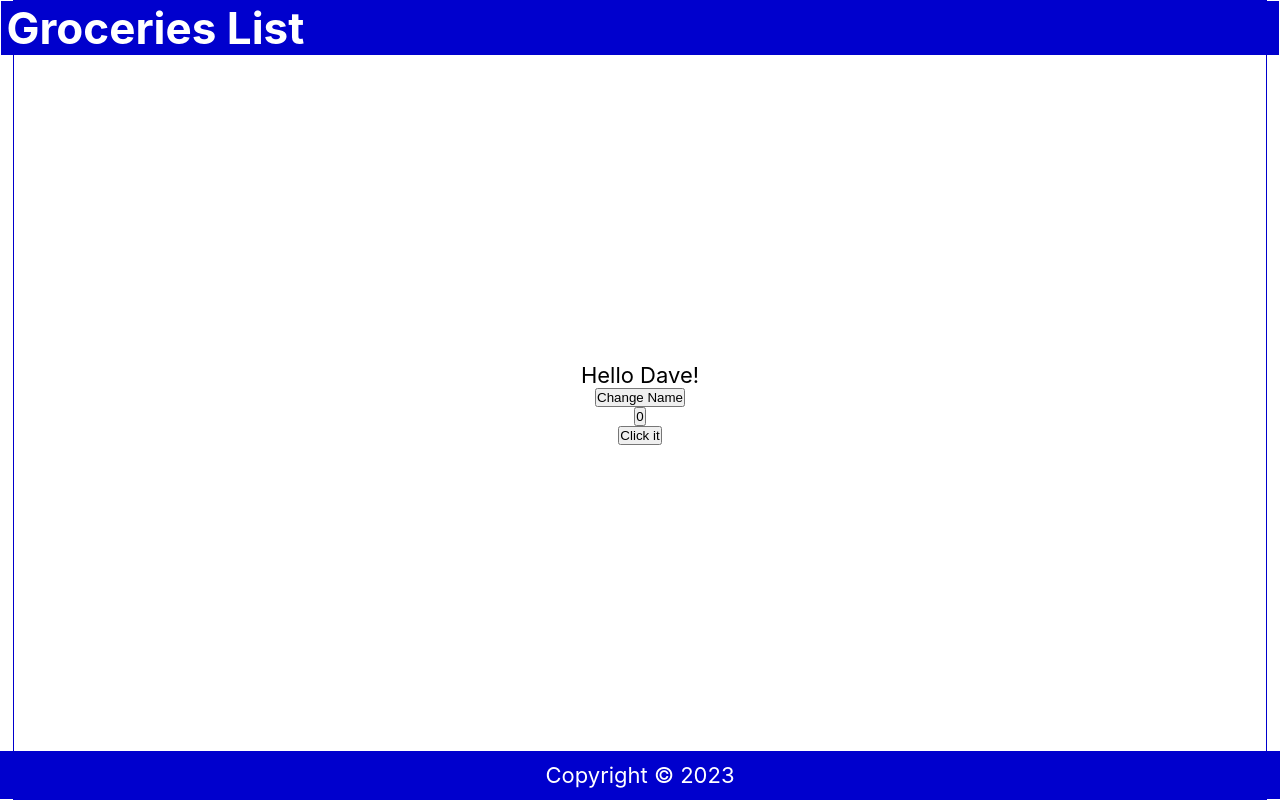
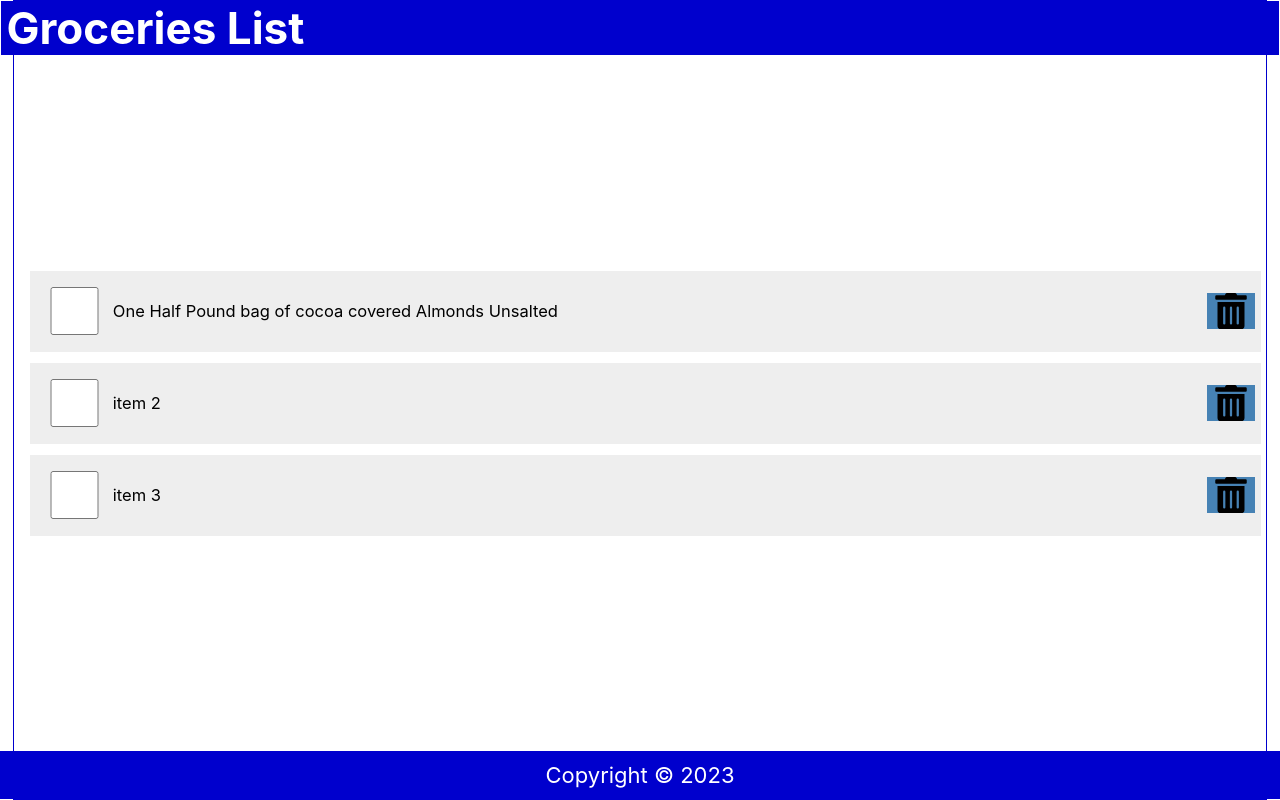
Before and after one commit to Asilshah006/React-Course, a React (Create React App) app in the folder myapp/: page / in a window 1280 px wide. Built offline with nearby package versions, Linux system fonts and the light colour scheme.

Commit message:
Chapter 7 : List & Keys

```diff
--- a/myapp/package.json
+++ b/myapp/package.json
@@ -8,6 +8,7 @@
     "@testing-library/user-event": "^13.5.0",
     "react": "^18.2.0",
     "react-dom": "^18.2.0",
+    "react-icons": "^4.7.1",
     "react-scripts": "5.0.1",
     "web-vitals": "^2.1.4"
   },
--- a/myapp/src/Content.js
+++ b/myapp/src/Content.js
@@ -1,34 +1,56 @@
-import React from 'react'
-import { useState } from 'react';
-
+import React, { useState } from 'react'
+import { FaTrashAlt } from 'react-icons/fa'
 
 const Content = () => {
-  const [name, setName] =useState('Dave');
-  const [count, setCount] = useState(0);
+  const [items , setItems] = useState([
+    {
+      id : 1,
+      checked : false,
+      item : "One Half Pound bag of cocoa covered Almonds Unsalted"
+    },
+    {
+      id : 2,
+      checked : false,
+      item : "item 2"
+    },
+    {
+      id : 3,
+      checked : false,
+      item : "item 3"
+    },
+  ])
 
-  const handleNameChange = () =>{
-        const names = ['bob' , 'Kevin' , 'asil'];
-        const int = Math.floor(Math.random() * 3);
-        setName(names[int]);
-      }
+  const handleCheck =(id) =>{
+    const listItems = items.map((item)=>
+        item.id === id ? {...item ,checked : !item.checked} : item);
+    setItems(listItems);
+    localStorage.setItem("listItems",JSON.stringify(listItems))
+  }
 
-      const handleClick =() =>{
-        setCount(count + 1);
-        console.log(count);
-      }
-      const handleClick2 =(name) =>{
-       console.log(count)
-      }
+  const handleDelete =(id)=>{
+    const listItems = items.filter((item)=>
+    item.id !== id );
+    setItems(listItems);
+    localStorage.setItem("listItems",JSON.stringify(listItems));
+  }
 
     return (
-
     <main>
-            <p onDoubleClick={handleClick}>
-                Hello {name}!
-            </p>
-            <button onClick={handleNameChange}>Change Name</button>
-            <button onClick={handleClick}>{count}</button>
-            <button onClick={handleClick2}>Click it</button>
+      {items.length ? (
+      <ul>
+        {items.map((item) =>(
+          <li className='items' key={item.id}>
+            <input type="checkbox"
+              onChange={()=>handleCheck(item.id)}
+              checked = {item.checked} />
+              <label style={(item.checked) ? {textDecoration : "line-through"} : null }>{item.item}</label>
+              <FaTrashAlt onClick = {() => handleDelete(item.id)} role={'button'} tabIndex = {0}  />
+          </li>
+        ))}
+      </ul>
+      ) : (
+        <p style={{marginTop: 20}}>Your List is Empty</p>
+      )}
     </main>
   )
 }
--- a/myapp/src/index.css
+++ b/myapp/src/index.css
@@ -62,3 +62,53 @@ code {
   font-family: source-code-pro, Menlo, Monaco, Consolas, 'Courier New',
     monospace;
 }
+
+ul{
+  width: 100%;
+  text-decoration: none;
+  padding: 0.25rem;
+}
+
+.ul ::before{
+  content: "/200B";
+}
+
+.items{
+  display: flex;
+  justify-content: flex-start;
+  align-items: center;
+  background-color: #eee;
+  margin: 0.5rem 0 0.5rem 0.5rem;
+  padding: 0.25rem;
+}
+
+
+.items input[type="checkbox"] {
+  text-align: center;
+  width: 2.5rem;
+  min-width: 48px;
+  height: 48px;
+  min-height: 48px;
+  background-color: mediumblue;
+  cursor: pointer;
+  margin: 0.5rem;
+}
+
+.items > label{
+  font-size: 0.75rem;
+  flex-grow: 1;
+}
+
+.items svg{
+  width: 48px;
+  min-width: 48px;
+  height: 36px;
+  min-height: 36px;
+  font-size: 1rem;
+  background-color: steelblue;
+}
+
+.items svg:hover{
+  background-color: red;
+  outline: none;
+}
```
Also changed, not shown: 1 other file (tests, documents, lock files or other folders).
